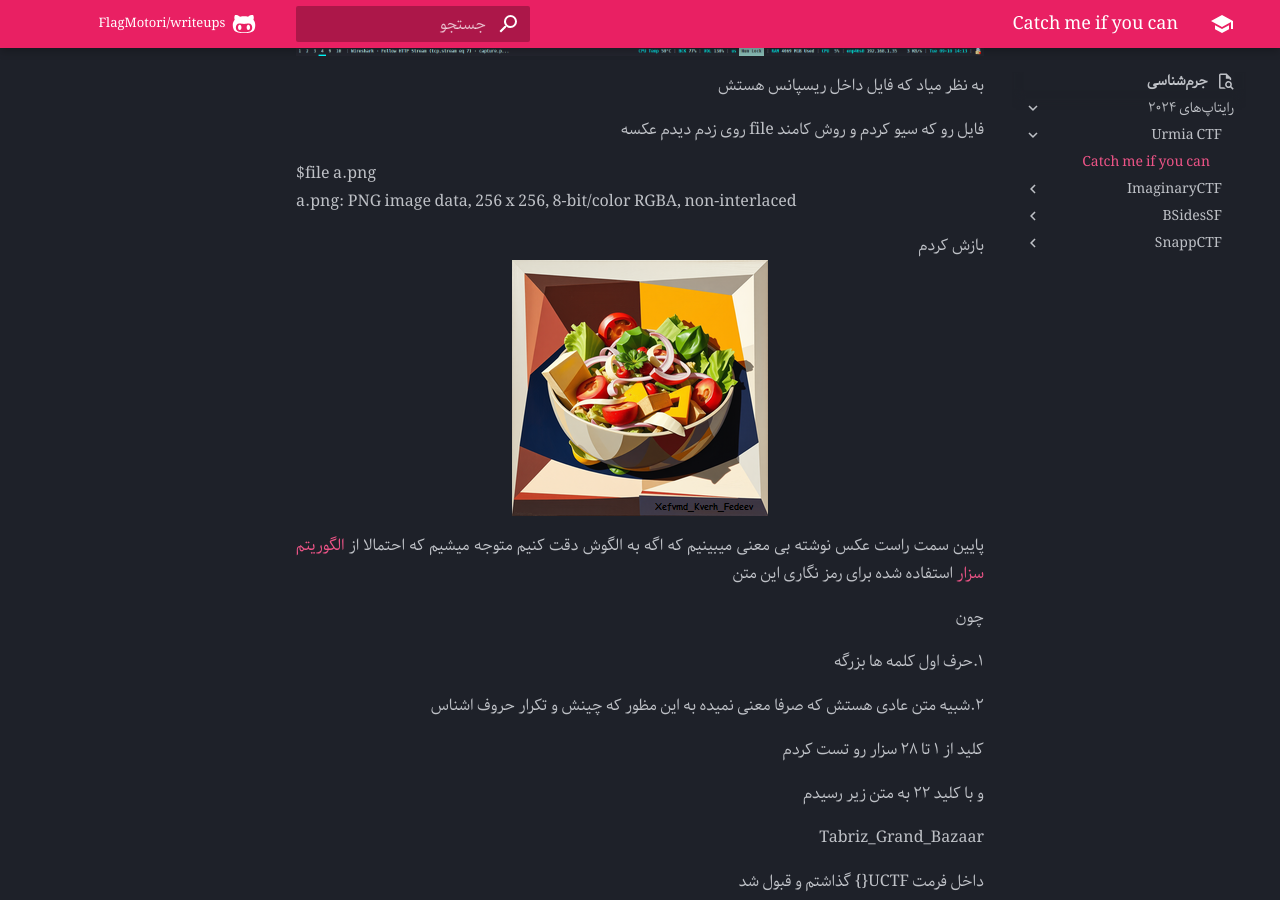
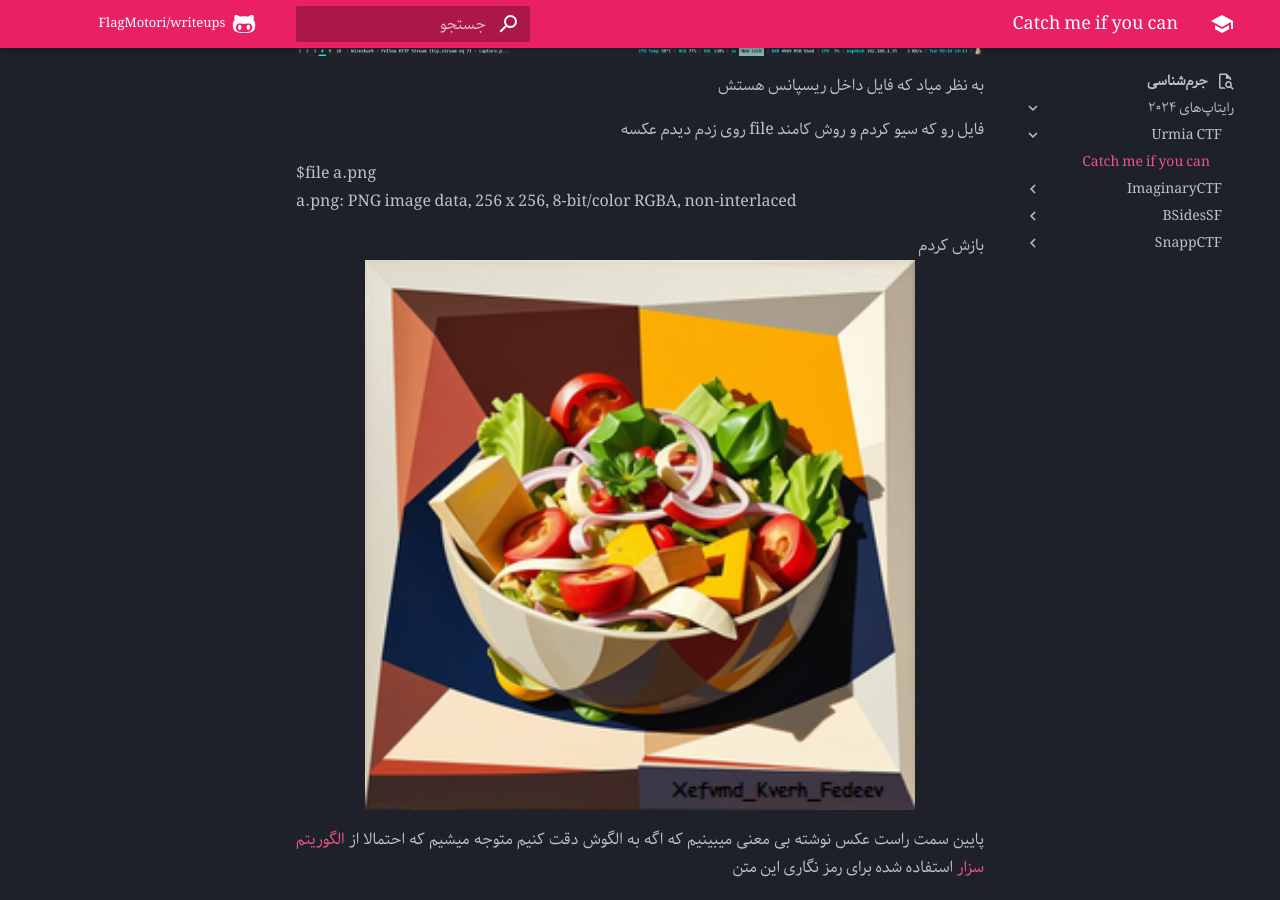
Before and after one commit to FlagMotori/writeups, an MkDocs documentation site: the page built from docs/forensic/writeups/2024/Urmia-CTF/catch-me-if-you-can.md, in a window 1280 px wide and 900 px high, scrolled down 1917 px. Built offline with MkDocs 1.6.1 and Material for MkDocs 9.7.7, drawn with Linux system fonts in a browser that asks for light colours; emoji names are drawn with the system emoji font; comment, search, counter and statistics services are not loaded.

Commit message:
update markdown

```diff
--- a/docs/forensic/writeups/2024/Urmia-CTF/catch-me-if-you-can.md
+++ b/docs/forensic/writeups/2024/Urmia-CTF/catch-me-if-you-can.md
@@ -41,7 +41,7 @@ file a.png$
 a.png: PNG image data, 256 x 256, 8-bit/color RGBA, non-interlaced
 </div>
 بازش کردم
-![a colorful image of vegetables in a bowl with an encrypted message written on the lower right of the iamge ](catch-me-if-you-can-files/secret.png){ max-width=80%; height: auto; style="display: block; margin: 0 auto" }
+![a colorful image of vegetables in a bowl with an encrypted message written on the lower right of the iamge ](catch-me-if-you-can-files/secret.png){ width=80%; height: auto; style="display: block; margin: 0 auto" }
 
 پایین سمت راست عکس نوشته بی معنی میبینیم که اگه به الگوش دقت کنیم متوجه میشیم که احتمالا از [الگوریتم سزار](https://en.wikipedia.org/wiki/Caesar_cipher) استفاده شده برای رمز نگاری این متن
 
```
